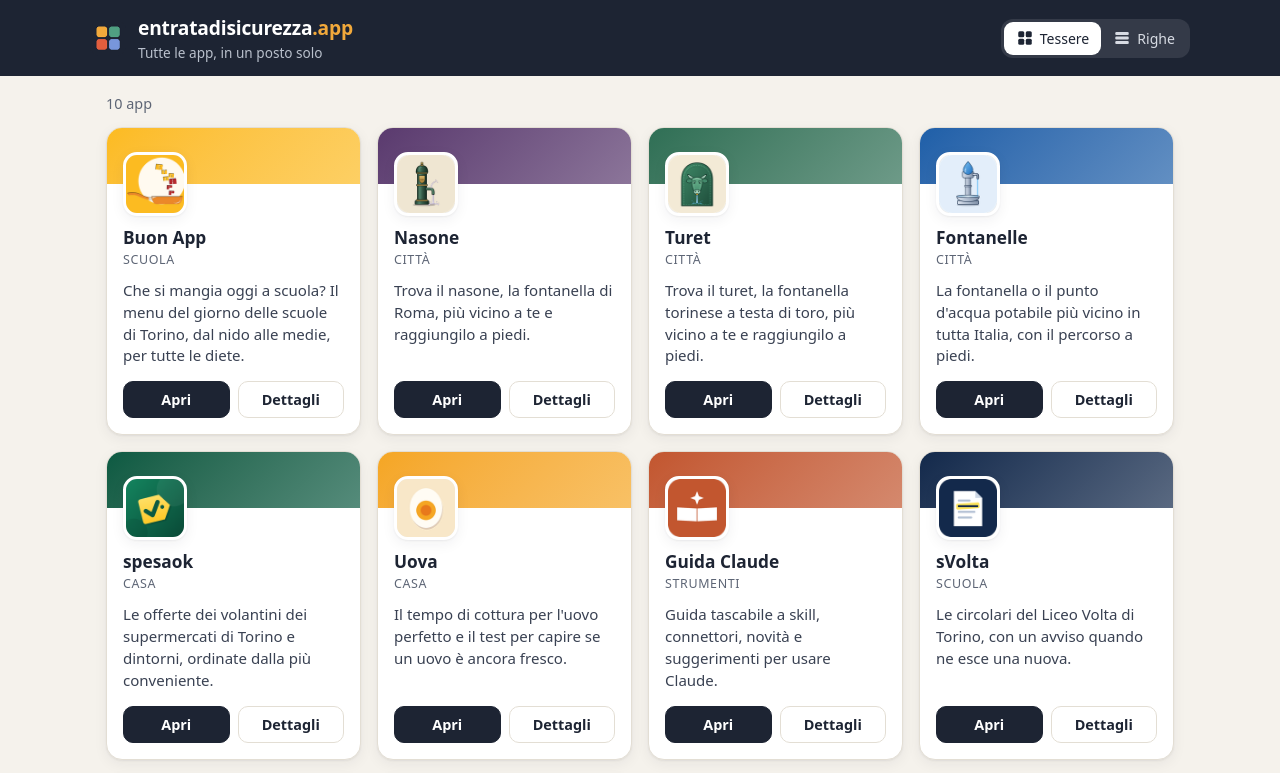
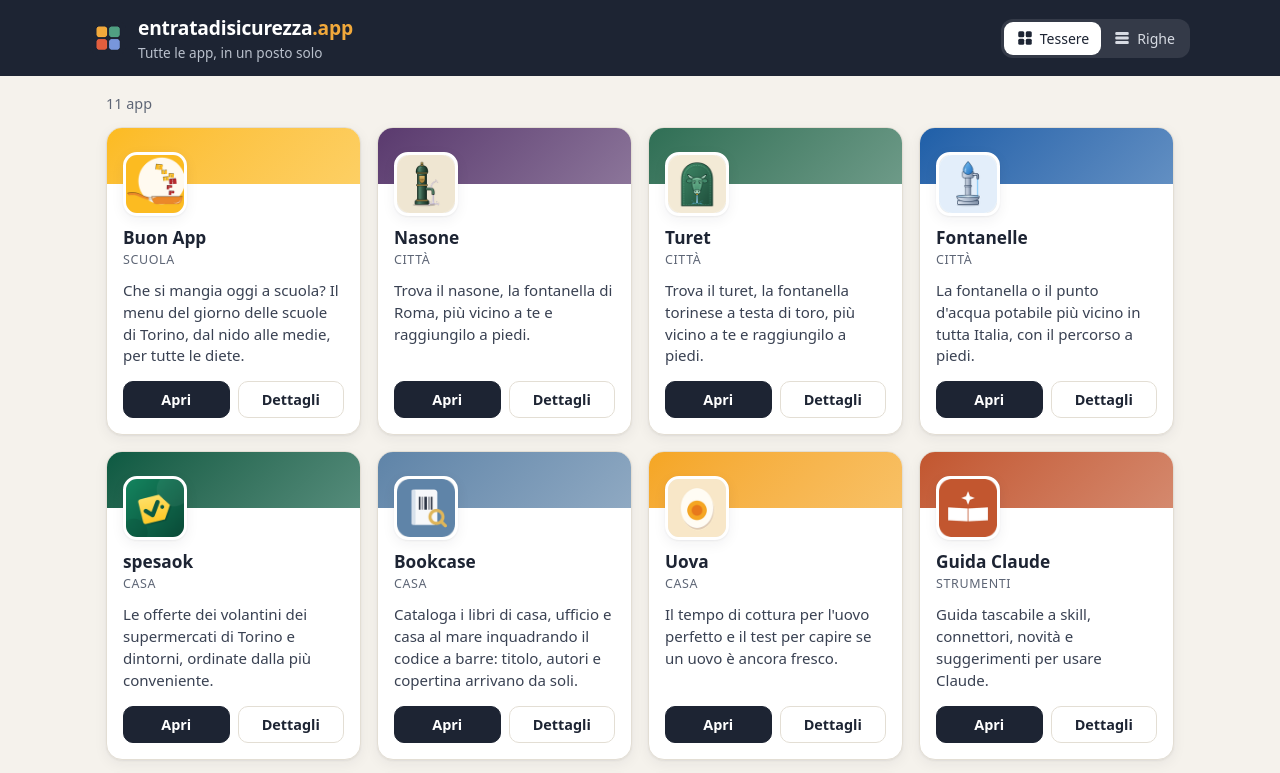
Before and after one commit to pippotorre/catalogo, a plain HTML site: page index.html in a window 1280 px wide. Shown: the top 773 px of the page. Drawn offline with Linux system fonts and the light colour scheme.

Commit message:
Aggiunta Bookcase al catalogo
Co-Authored-By: Claude Opus 5.5 <noreply@anthropic.com>
Claude-Session: https://claude.ai/code/session_01GEB7gKsxpEoazmfKDMrz8z

```diff
--- a/data/apps.json
+++ b/data/apps.json
@@ -241,6 +241,58 @@
       }
     },
     {
+      "id": "bookcase",
+      "titolo": "Bookcase",
+      "descrizione": "Cataloga i libri di casa, ufficio e casa al mare inquadrando il codice a barre: titolo, autori e copertina arrivano da soli.",
+      "url": "https://www.entratadisicurezza.com/bookcase/",
+      "icona": "img/app/bookcase.png",
+      "colore": "#5F84A8",
+      "categoria": "Casa",
+      "tecnologie": [
+        "HTML",
+        "CSS",
+        "JavaScript",
+        "IndexedDB",
+        "PHP",
+        "MySQL",
+        "zxing-wasm",
+        "Google Books",
+        "Open Library",
+        "PWA"
+      ],
+      "hosting": "Tophost",
+      "piattaforme": [
+        "Web",
+        "Android",
+        "iPhone"
+      ],
+      "playStore": "https://play.google.com/store/apps/details?id=com.entratadisicurezza.bookcase",
+      "playStoreStato": "in-pubblicazione",
+      "note": "Luoghi e scaffali, prestiti, stato di lettura, lista dei desideri, esportazione CSV; biblioteca condivisibile con la famiglia. 4 lingue.",
+      "caratteristiche": {
+        "dati": {
+          "valore": "facoltativo",
+          "testo": "Senza account i libri restano solo sul telefono. Con l'account facoltativo si salvano email e biblioteca, per sincronizzare e condividere; l'account si elimina dall'app."
+        },
+        "offline": {
+          "valore": "si",
+          "testo": "Funziona senza connessione: i libri scansionati offline vengono completati quando torna la rete."
+        },
+        "posizione": {
+          "valore": "no",
+          "testo": "Non usa la posizione."
+        },
+        "account": {
+          "valore": "facoltativo",
+          "testo": "Facoltativo, senza password: si accede con un codice inviato per email."
+        },
+        "notifiche": {
+          "valore": "no",
+          "testo": "Nessuna notifica."
+        }
+      }
+    },
+    {
       "id": "uova",
       "titolo": "Uova",
       "descrizione": "Il tempo di cottura per l'uovo perfetto e il test per capire se un uovo è ancora fresco.",
--- a/index.html
+++ b/index.html
@@ -13,7 +13,7 @@
   <link rel="manifest" href="./manifest.webmanifest">
   <link rel="icon" type="image/png" href="./img/icone/favicon.png">
   <link rel="apple-touch-icon" href="./img/icone/apple-touch-icon.png">
-  <link rel="stylesheet" href="./css/app.css?v=3">
+  <link rel="stylesheet" href="./css/app.css?v=4">
   <!-- Statistiche di visita senza cookie (GoatCounter): conta le pagine viste, nessun dato personale.
        L'app sta su un sottodominio: il nome «/catalogo» davanti al percorso la distingue dalle altre nella stessa dashboard. -->
   <script>window.goatcounter = { path: function () { var p = location.pathname.replace(/index\.html$/, ''); return p.indexOf('/catalogo/') === 0 ? p : '/catalogo' + p; } };</script>
@@ -94,6 +94,6 @@
     <button type="button" id="aggiorna">Aggiorna</button>
   </div>
 
-  <script src="./js/app.js?v=3"></script>
+  <script src="./js/app.js?v=4"></script>
 </body>
 </html>
--- a/js/app.js
+++ b/js/app.js
@@ -93,10 +93,10 @@
 
   /* ---------- Caratteristiche ---------- */
   const VOCI = {
-    dati:      { titolo: 'Trattiene dati personali', valori: { si: 'Sì', no: 'No', minimi: 'Minimi' }, positivo: 'no' },
+    dati:      { titolo: 'Trattiene dati personali', valori: { si: 'Sì', no: 'No', minimi: 'Minimi', facoltativo: 'Solo con account' }, positivo: 'no' },
     offline:   { titolo: 'Funziona offline',          valori: { si: 'Sì', no: 'No', parziale: 'In parte' }, positivo: 'si' },
     posizione: { titolo: 'Usa la posizione',          valori: { si: 'Sì', no: 'No' } },
-    account:   { titolo: 'Richiede account',          valori: { si: 'Sì', no: 'No' } },
+    account:   { titolo: 'Richiede account',          valori: { si: 'Sì', no: 'No', facoltativo: 'Facoltativo' } },
     notifiche: { titolo: 'Notifiche',                 valori: { si: 'Sì', no: 'No' } }
   };
   function caratteristiche(app) {
```
Also changed, not shown: sw.js (+4 -3 lines), img/app/bookcase.png (added), 1 other file.
